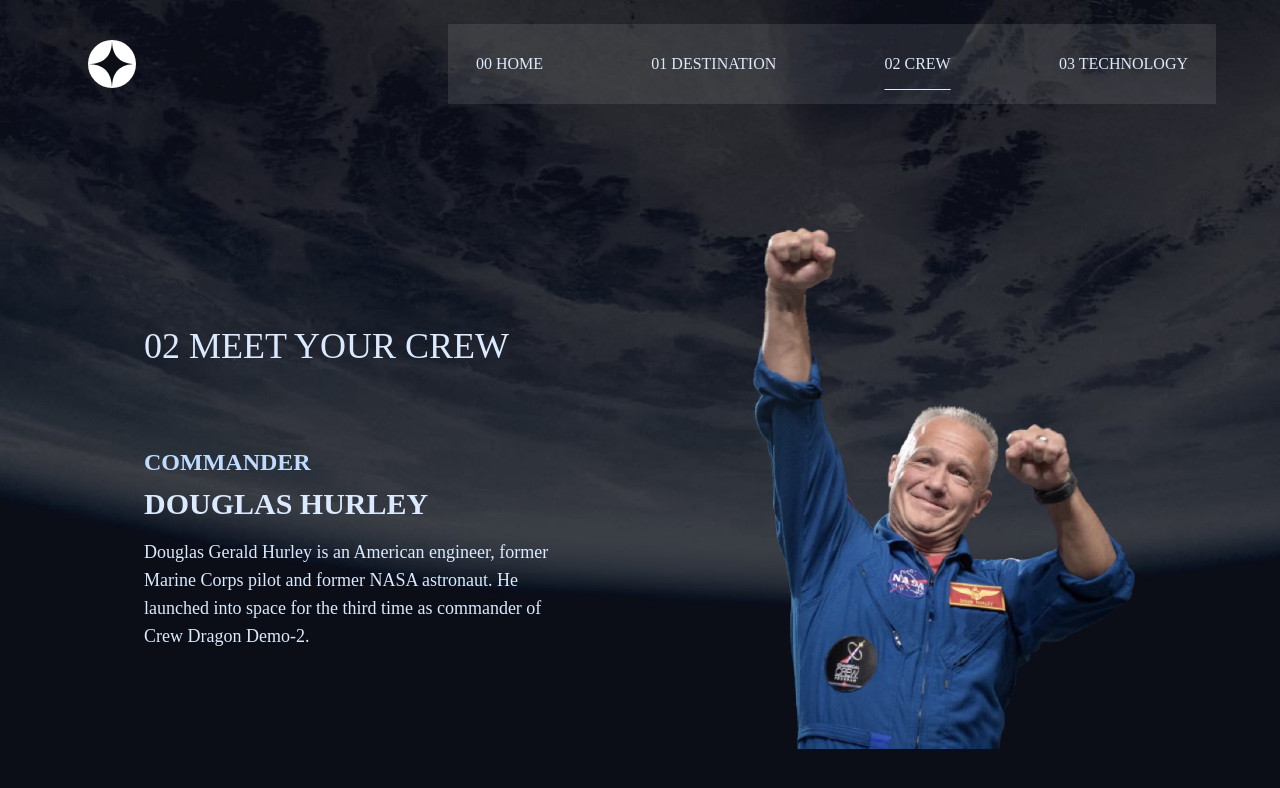
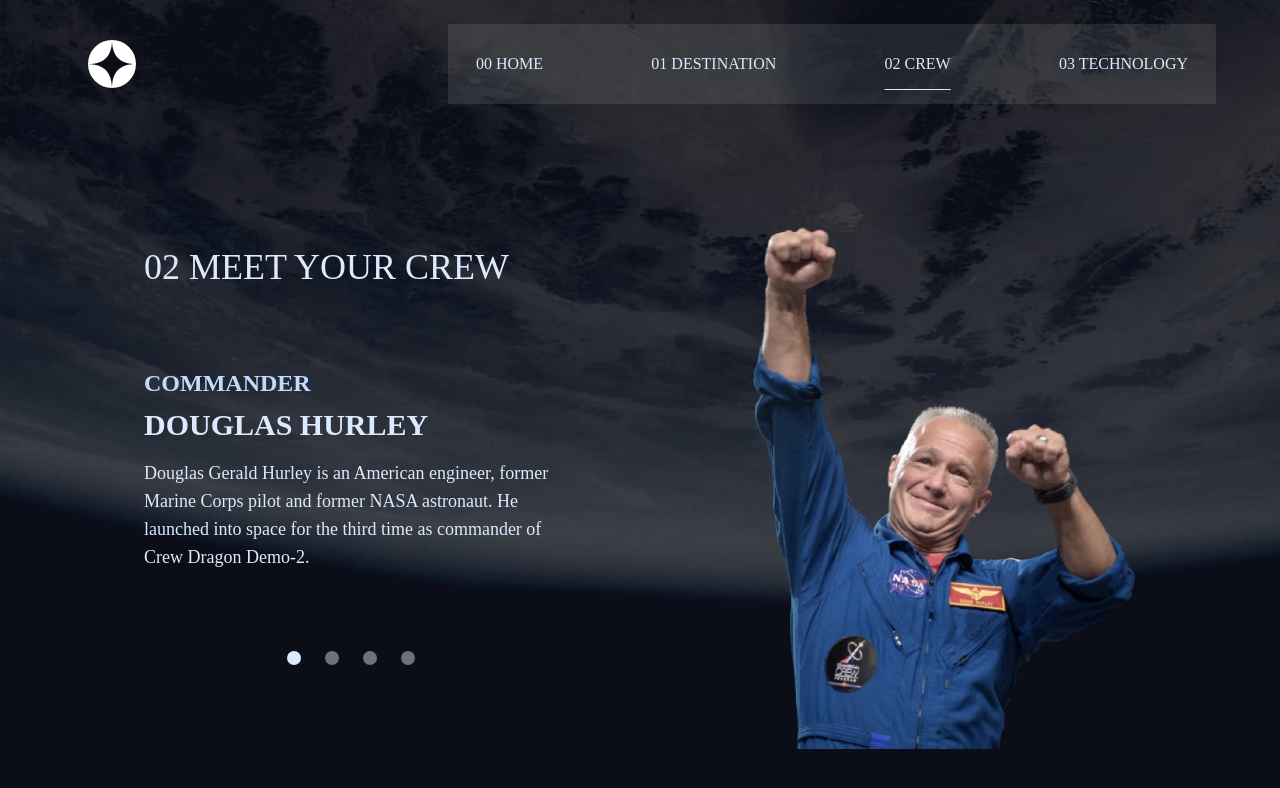
Before and after one commit to mobolajiJinad/space-tourism-website, a React (Vite) app: page /crew in a window 1280 px wide. Shown: the top 788 px of the page. Built offline with nearby package versions, Linux system fonts and the light colour scheme; a web font is replaced by a local one.

Commit message:
change crew navigation UX

```diff
--- a/src/pages/Crew.tsx
+++ b/src/pages/Crew.tsx
@@ -1,19 +1,10 @@
 import React, { useState } from "react";
-
 import data from "../data.json";
 
 function Crew() {
   const crews = data.crew;
 
   const [activeIndex, setActiveIndex] = useState(0);
-
-  const handlePrev = () => {
-    setActiveIndex((prev) => (prev === 0 ? crews.length - 1 : prev - 1));
-  };
-
-  const handleNext = () => {
-    setActiveIndex((prev) => (prev === crews.length - 1 ? 0 : prev + 1));
-  };
 
   let touchStartX = 0;
   let touchEndX = 0;
@@ -29,14 +20,13 @@
 
   const handleSwipe = () => {
     if (touchStartX - touchEndX > 50) {
-      handleNext();
+      setActiveIndex((prev) => (prev === crews.length - 1 ? 0 : prev + 1));
     } else if (touchStartX - touchEndX < -50) {
-      handlePrev();
+      setActiveIndex((prev) => (prev === 0 ? crews.length - 1 : prev - 1));
     }
   };
 
   return (
-    <>
     <div
       className="mx-auto flex min-h-[calc(100vh-80px)] w-11/12 max-w-6xl flex-col items-center justify-center gap-4 p-4 lg:flex-row lg:justify-around lg:px-8"
       onTouchStart={handleTouchStart}
@@ -56,6 +46,20 @@
         <p className="my-4 text-sm text-blue-100 md:text-lg">
           {crews[activeIndex].bio}
         </p>
+
+        <div className="my-5 flex items-center justify-center gap-6 lg:my-20">
+          {crews.map((_, index) => (
+            <button
+              key={index}
+              className={`h-3 w-3 rounded-full transition-all duration-300 md:h-3.5 md:w-3.5 ${
+                activeIndex === index
+                  ? "bg-blue-100"
+                  : "bg-gray-500 hover:bg-gray-300"
+              }`}
+              onClick={() => setActiveIndex(index)}
+            />
+          ))}
+        </div>
       </div>
 
       <img
@@ -64,20 +68,6 @@
         className="my-2 h-auto w-full max-w-96 lg:my-0 lg:ml-auto lg:w-7/12"
       />
     </div>
-
-      {/* <button
-        className="absolute left-4 top-1/2 z-10 hidden h-16 w-10 -translate-y-1/2 cursor-pointer rounded-md bg-[#0B0D17]/50 text-2xl font-bold text-blue-100 lg:block"
-        onClick={handlePrev}
-      >
-        {"<"}
-      </button>
-      <button
-        className="absolute right-4 top-1/2 z-10 hidden h-16 w-10 -translate-y-1/2 cursor-pointer rounded-md bg-[#0B0D17]/50 text-2xl font-bold text-blue-100 lg:block"
-        onClick={handleNext}
-      >
-        {">"}
-      </button> */}
-    </>
   );
 }
 
```
Lines whose indentation alone changed are shown as unchanged.
